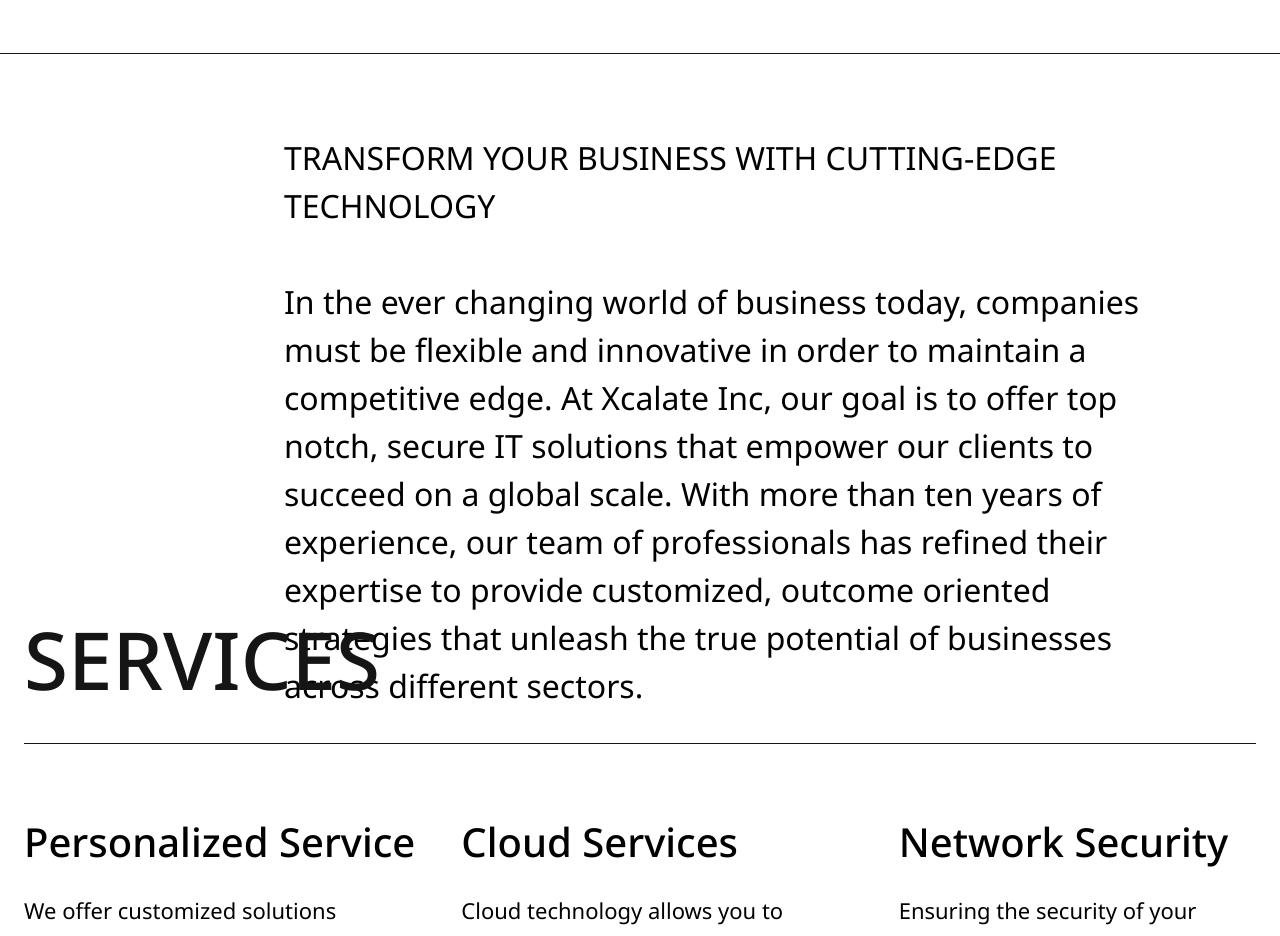
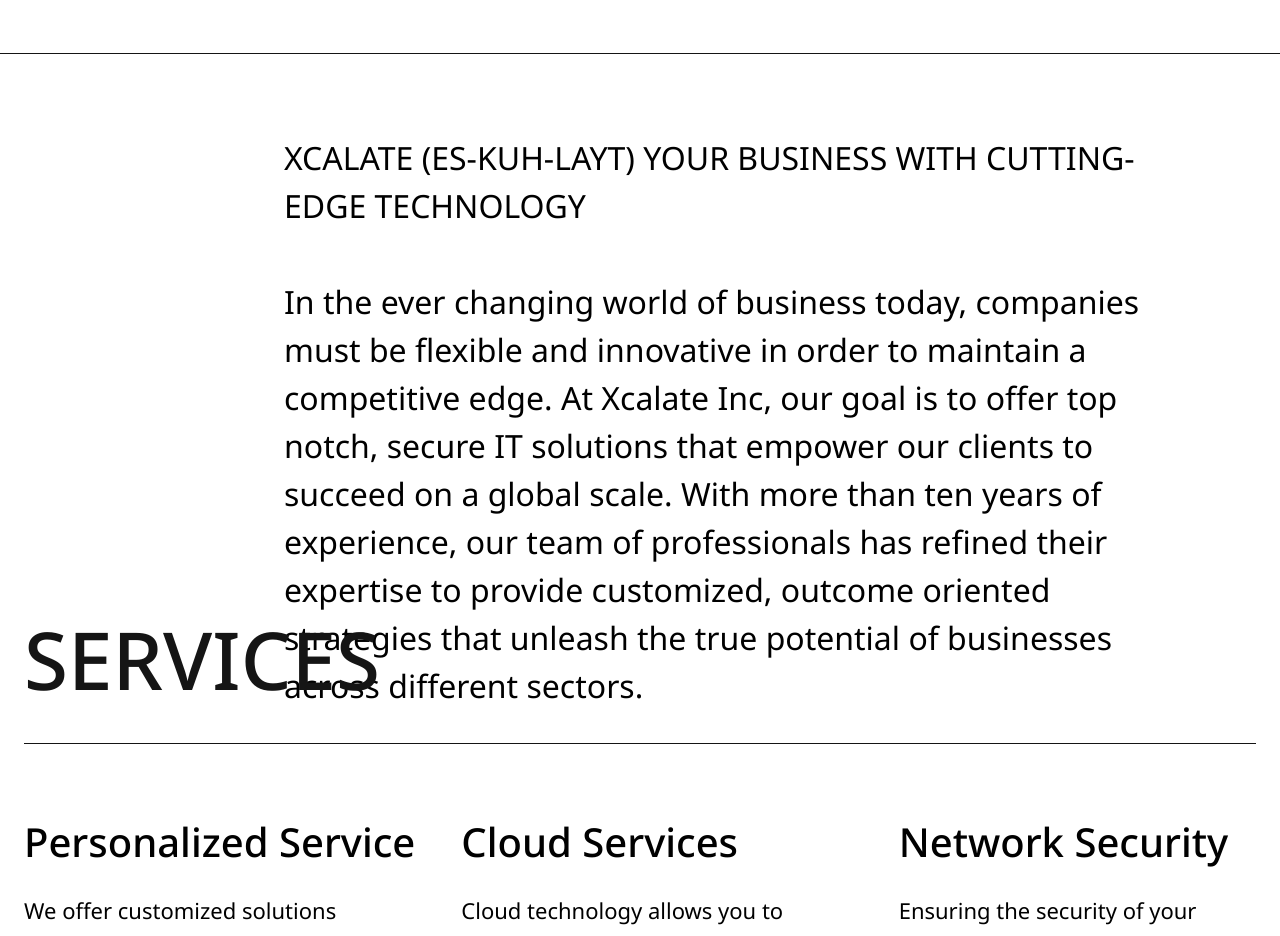
Before and after one commit to dlitovit/dlitovit.github.io, a website built with Parcel: page index.html in a window 1280 px wide. Shown: the part 1180-2116 px from the top of the page. Built offline with nearby package versions, Linux system fonts and the light colour scheme.

Commit message:
Update index.html

```diff
--- a/index.html
+++ b/index.html
@@ -129,17 +129,14 @@
           <div class="home-content">
             <div class="home-text14">
               <p class="home-paragraph">
-                <span class="home-text15">Transform Your Business</span>
-                <span class="home-text16">with Cutting-Edge Technology</span>
+                <span class="home-text15">Xcalate (ES-kuh-layt)</span>
+                <span class="home-text16">your business with cutting-edge technology</span>
                 <br class="home-text17" />
                 <br class="home-text18" />
                 <span class="home-text19">
-                  In the ever changing world of business today, companies must be flexible and innovative
-                  in order to maintain a competitive edge. At Xcalate Inc, our goal is to offer top notch,
-                  secure IT solutions that empower our clients to succeed on a global scale.
-                  With more than ten years of experience, our team of professionals has refined their expertise
-                  to provide customized, outcome oriented strategies that unleash the true potential
-                  of businesses across different sectors.
+                  In the ever changing world of business today, companies must be flexible and innovative in order to maintain a competitive edge. At Xcalate Inc, our goal is to offer top notch,
+                  secure IT solutions that empower our clients to succeed on a global scale. With more than ten years of experience, our team of professionals has refined their expertise
+                  to provide customized, outcome oriented strategies that unleash the true potential of businesses across different sectors.
                 </span>
                 <br class="home-text20" />
                 <br class="home-text21" />
```
